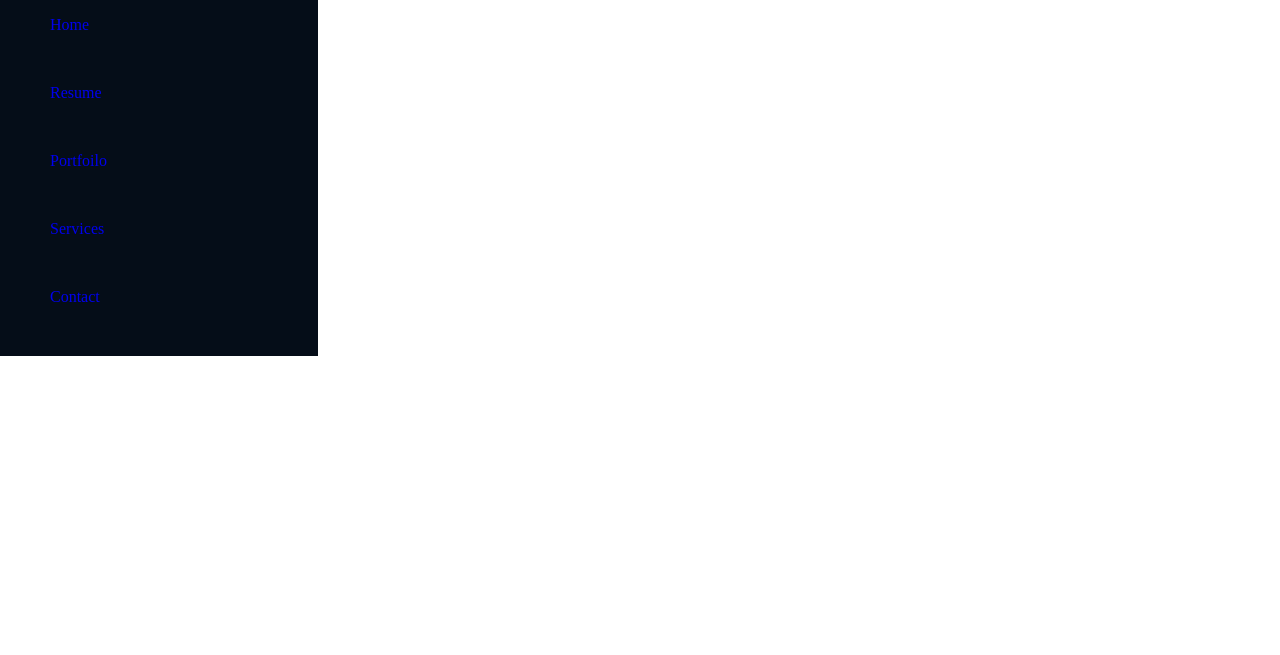
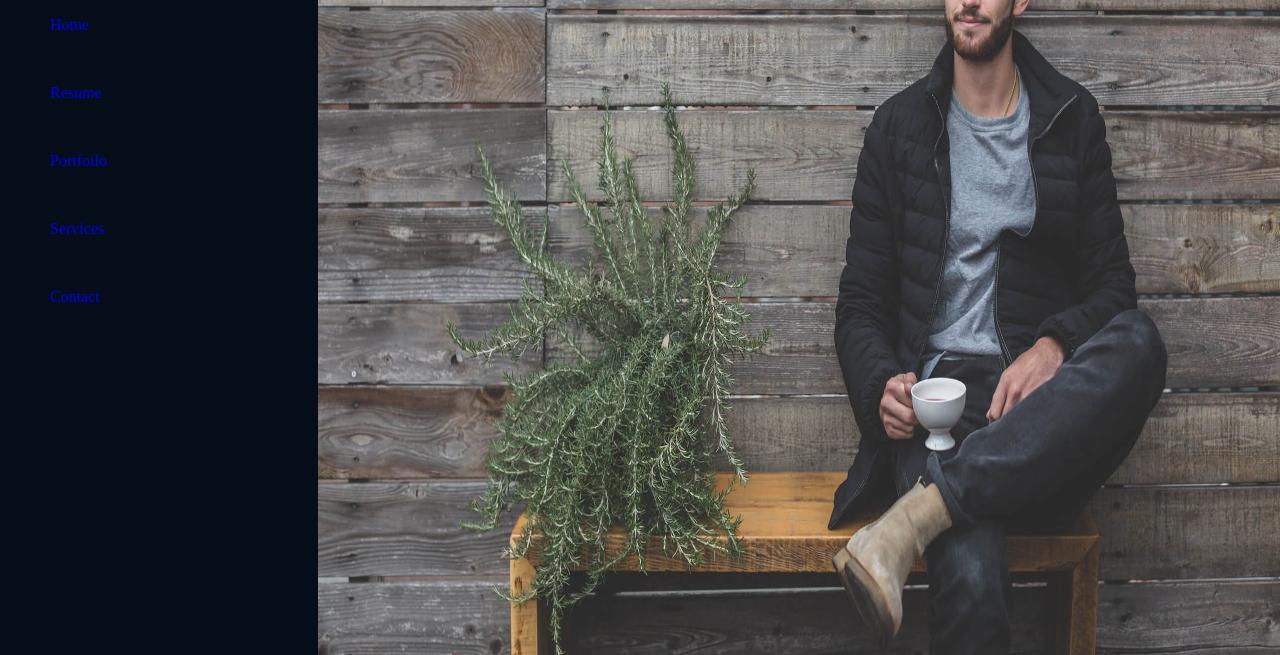
Before and after one commit to BharathLS007/intern, a plain HTML site: page day 7/index.html in a window 1280 px wide. Shown: the part 245-900 px from the top of the page. Before the commit the page ends 800 px from the top, so only its background shows below. Drawn offline with Linux system fonts and the light colour scheme.

Commit message:
main page

```diff
--- a/day 7/index.html
+++ b/day 7/index.html
@@ -30,6 +30,9 @@
 
             </nav>
          </div>
+         <div class="theme">
+              <img class="profile"  src="./img/profile.jpg" alt="img" >
+         </div>
     </section>
 
 </body>
--- a/day 7/style.css
+++ b/day 7/style.css
@@ -6,6 +6,8 @@
 }
 :root{
     --nav-color-background:#050d18;
+    --font-color:white;
+
 }
 
 img{
@@ -22,6 +24,7 @@ border-radius: 50% ;
 }
 nav{
     margin: 50px;
+    height: 100vh;
 
 }
 .ctrl{
@@ -31,7 +34,6 @@ nav{
     margin-left: 40px;
     font-size: 20px;
     font-weight: bolder;
-
 }
 
 .header-social{
@@ -47,3 +49,11 @@ nav{
     gap: 50px;
     margin-top: 30px;
 }
+
+
+.profile{
+  border-radius: 0%;
+  height: 100%;
+  width: 100%;
+  margin: 0;
+}
```
